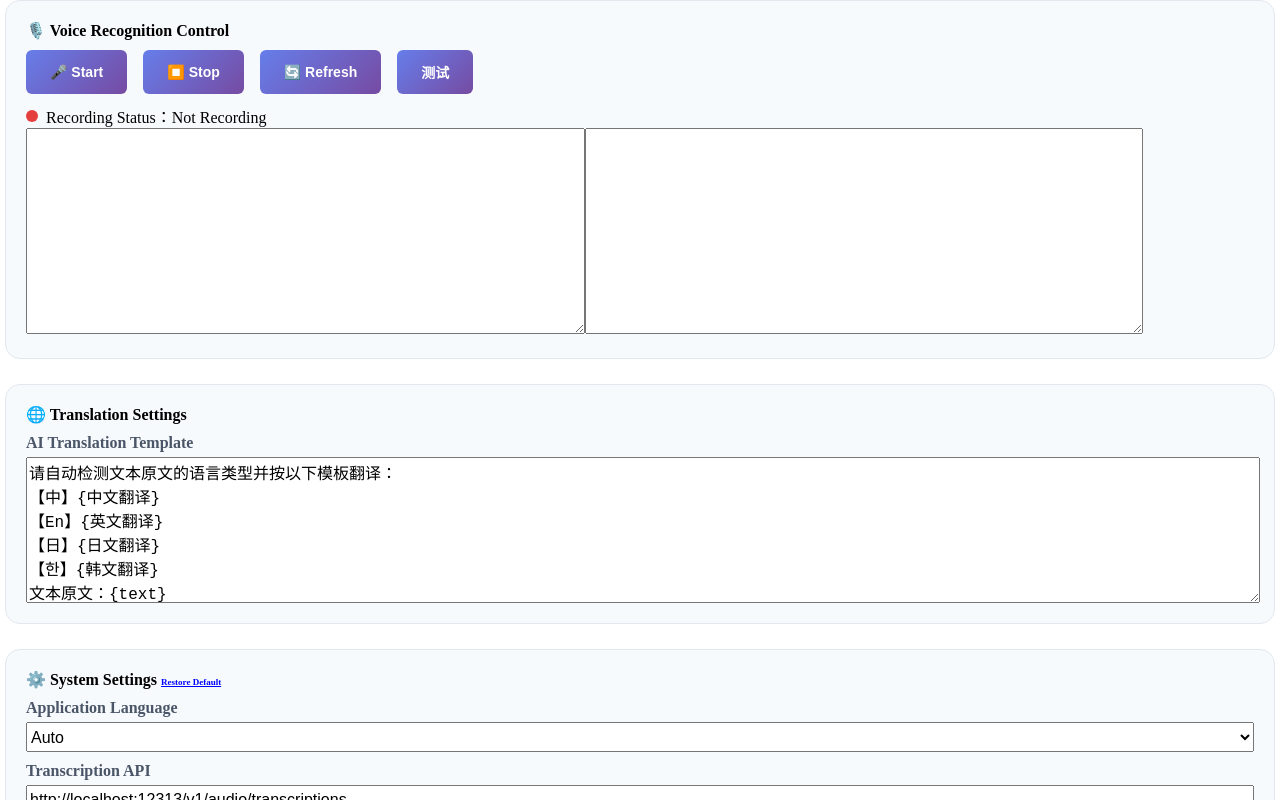
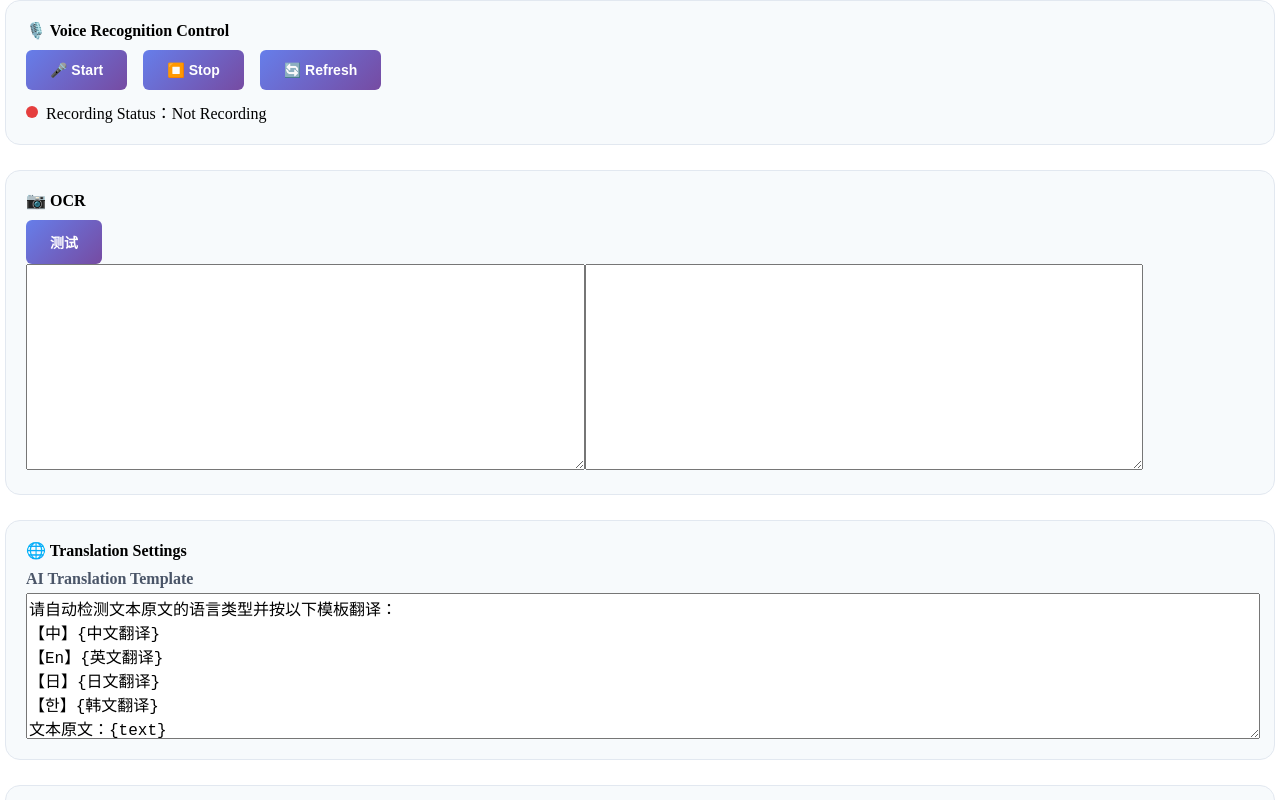
Before and after one commit to assd12138/vrchat-osc-translator, a React (Vite) app: page / in a window 1280 px wide. Shown: the top 800 px of the page. Built offline with nearby package versions, Linux system fonts and the light colour scheme.

Commit message:
feat: 增加单独的ocr翻译面板

```diff
--- a/src/App.tsx
+++ b/src/App.tsx
@@ -3,12 +3,14 @@ import Audiopanel from './panel/audiopanel';
 import Translationpanel from './panel/translationpanel';
 import Systemlog from './panel/systemlog';
 import Settingpanel from './panel/settingpanel';
+import Ocrpanel from './panel/ocrpanel';
 
 function App() {
 
   return (
     <div className="container">
       <Audiopanel />
+      <Ocrpanel />
       <Translationpanel />
       <Settingpanel />
       <Systemlog />
--- a/src/api/translate.ts
+++ b/src/api/translate.ts
@@ -58,7 +58,7 @@ export const translateByAI = (data: {
 };
 
 export const transformOCR = async ({ base64 }: { base64: string }) => {
-  return request("http://localhost:11434/v1/chat/completions", {
+  return request("http://yz.xcherry.top:11434/v1/chat/completions", {
     method: "POST",
     body: JSON.stringify({
       model: "glm-ocr",
--- a/src/panel/audiopanel/index.tsx
+++ b/src/panel/audiopanel/index.tsx
@@ -5,8 +5,7 @@ import { MicVAD } from "@ricky0123/vad-web";
 import { encodeWAV } from "@ricky0123/vad-web/dist/utils";
 import {
   translateByAI,
-  transcriptionAudio,
-  transformOCR,
+  transcriptionAudio
 } from "../../api/translate";
 import { useAppSelector } from "../../store/hook";
 import invoke from "../../cross-platform/invoke";
@@ -101,102 +100,6 @@ export default function () {
     window.location.reload();
   };
 
-  const [a, setA] = useState("");
-  const [b, setB] = useState("");
-  const test = async () => {
-    const items = await navigator.clipboard.read();
-    console.log(items);
-    let base64String: string | null = null;
-    try {
-      for (const item of items) {
-        if (
-          item.types.includes("image/png") ||
-          item.types.includes("image/jpeg") ||
-          item.types.includes("image/webp")
-        ) {
-          const blob = await item.getType(
-            item.types.find((type) => type.startsWith("image/")) ||
-              item.types[0],
-          );
-          base64String = await new Promise((resolve, reject) => {
-            const reader = new FileReader();
-            reader.onloadend = () => resolve(reader.result as string);
-            reader.onerror = reject;
-            reader.readAsDataURL(blob);
-          });
-
-          break; // 找到第一张图片后退出
-        }
-      }
-      if (!base64String) {
-        console.log("剪贴板无图片");
-      } else {
-        console.time("ocr");
-        const res = await transformOCR({ base64: base64String });
-        console.log({ res });
-        const a = res.choices[0].message.content;
-        setA(a);
-        console.timeEnd("ocr");
-
-        const translationRes = await translateByAI({
-          text: `将以下内容翻译成中文：${a.replace(/\n/g, "")}`,
-          token: settings.openai_token,
-          api: settings.openai_api_url,
-          model: settings.openai_model,
-        });
-        const translation = translationRes.choices[0].message.content;
-        setB(translation);
-      }
-    } catch (error) {
-      console.error("Error processing items:", error);
-    }
-
-    // const input = document.createElement("input");
-    // input.type = "file";
-    // input.accept = "audio/*"; // 只接受音频文件
-    // input.multiple = false; // 单个文件
-
-    // // 文件选择回调
-    // input.onchange = async (e) => {
-    //   const target = e.target as HTMLInputElement;
-    //   const files = target.files;
-    //   const file = files?.[0]!;
-
-    //   console.log(file);
-    //   console.time('transcription')
-    //   const transcriptionRes = await transcriptionAudio({
-    //     file,
-    //     api: settings.transcription_url,
-    //     auth: settings.transcription_token,
-    //     model: settings.transcription_model,
-    //   });
-    //   console.timeEnd('transcription')
-    //   const ask = settings.ai_template.replace("{text}", transcriptionRes.text);
-    //   console.time( "translate");
-    //   const translationRes = await translateByAI({
-    //     token: settings.openai_token,
-    //     text: ask,
-    //     api: settings.openai_api_url,
-    //     model: settings.openai_model,
-    //   });
-    //   console.timeEnd("translate")
-    //   const translation = translationRes.choices[0].message.content;
-    //   invoke("send_to_vrc_chat", {
-    //     text: translation,
-    //   });
-    //   eventBus.emit(
-    //     EventBusEvent.ADD_LOG,
-    //     t("识别成功", {
-    //       transcription: transcriptionRes.text,
-    //       translation,
-    //     }),
-    //   );
-    // };
-
-    // // 触发点击
-    // input.click();
-  };
-
   return (
     <div className={globalStyles.panel}>
       <div className={globalStyles.title}>🎙️ {t("语音识别控制")}</div>
@@ -209,9 +112,6 @@ export default function () {
         </button>
         <button onClick={refresh} className={globalStyles.button}>
           🔄️ {t("刷新")}
-        </button>
-        <button onClick={test} className={globalStyles.button}>
-          测试
         </button>
       </div>
       <div className={styles.recordingStatus}>
@@ -232,8 +132,6 @@ export default function () {
           </span>
         </span>
       </div>
-      <textarea style={{width:'45%',height:'200px'}} value={a}></textarea>
-      <textarea style={{width:'45%',height:'200px'}} value={b}></textarea>
     </div>
   );
 }
--- /dev/null
+++ b/src/panel/ocrpanel/index.tsx
@@ -0,0 +1,75 @@
+import { useTranslation } from "react-i18next";
+import globalStyles from "../../styles/index.module.css";
+import styles from "./index.module.css";
+import { transformOCR, translateByAI } from "../../api/translate";
+import { useState } from "react";
+import { useAppSelector } from "../../store/hook";
+
+export default function () {
+  const { t } = useTranslation()
+  const settings = useAppSelector((state) => state.settings);
+  const [ocr, setOCR] = useState("");
+  const [trans, setTrans] = useState("");
+  const test = async () => {
+    const items = await navigator.clipboard.read();
+    console.log(items);
+    let base64String: string | null = null;
+    try {
+      for (const item of items) {
+        if (
+          item.types.includes("image/png") ||
+          item.types.includes("image/jpeg") ||
+          item.types.includes("image/webp")
+        ) {
+          const blob = await item.getType(
+            item.types.find((type) => type.startsWith("image/")) ||
+            item.types[0],
+          );
+          base64String = await new Promise((resolve, reject) => {
+            const reader = new FileReader();
+            reader.onloadend = () => resolve(reader.result as string);
+            reader.onerror = reject;
+            reader.readAsDataURL(blob);
+          });
+
+          break; // 找到第一张图片后退出
+        }
+      }
+      if (!base64String) {
+        console.log("剪贴板无图片");
+      } else {
+        console.time("ocr");
+        const res = await transformOCR({ base64: base64String });
+        console.log({ res });
+        const a = res.choices[0].message.content;
+        setOCR(a);
+        console.timeEnd("ocr");
+
+        const translationRes = await translateByAI({
+          text: `将以下内容翻译成中文：${a.replace(/\n/g, "")}`,
+          token: settings.openai_token,
+          api: settings.openai_api_url,
+          model: settings.openai_model,
+        });
+        const translation = translationRes.choices[0].message.content;
+        setTrans(translation);
+      }
+    } catch (error) {
+      console.error("Error processing items:", error);
+    }
+  };
+  return (
+    <div className={globalStyles.panel}>
+      <div className={globalStyles.title}>📷 OCR </div>
+      <div>
+        <button onClick={test} className={globalStyles.button}>
+          测试
+        </button>
+      </div>
+      <div className={styles.logContainer}>
+        <textarea style={{ width: '45%', height: '200px' }} value={ocr}></textarea>
+        <textarea style={{ width: '45%', height: '200px' }} value={trans}></textarea>
+      </div>
+    </div>
+  );
+}
```
Also changed, not shown: src/panel/ocrpanel/index.module.css (added).
